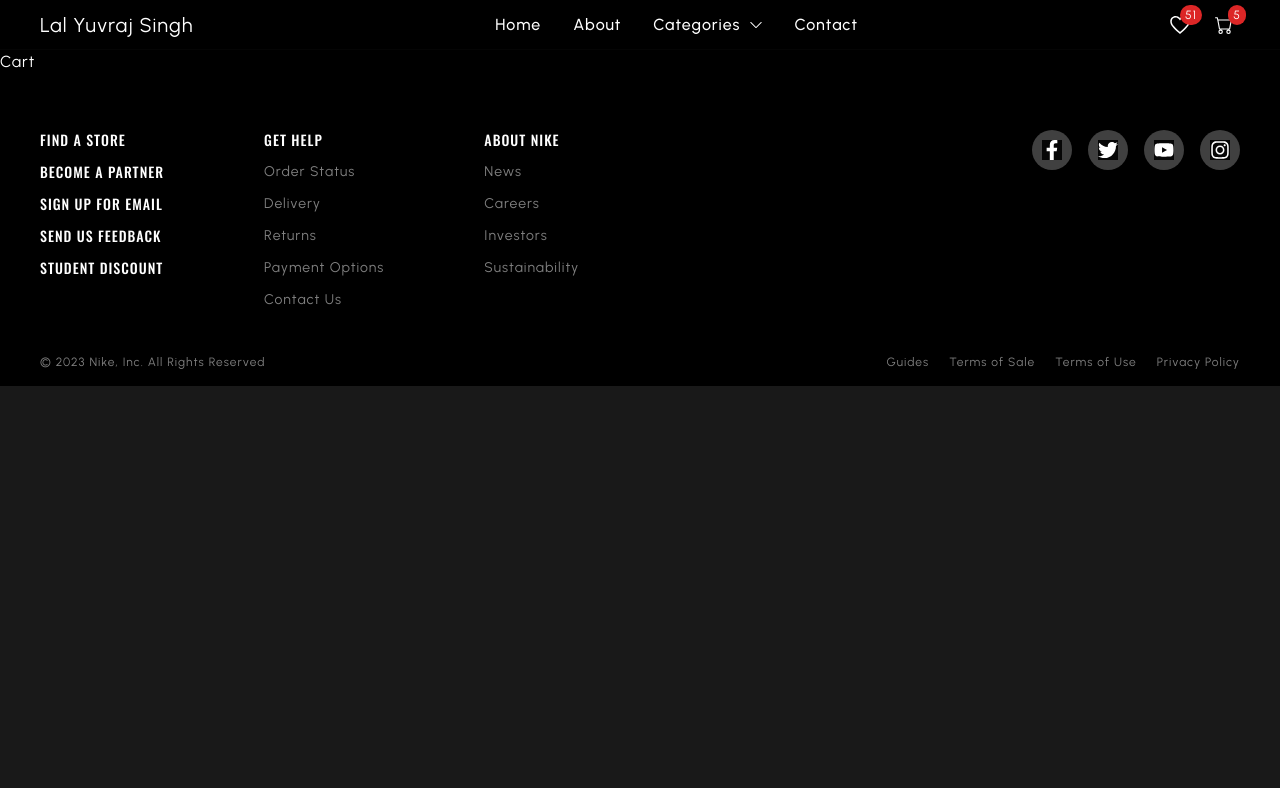
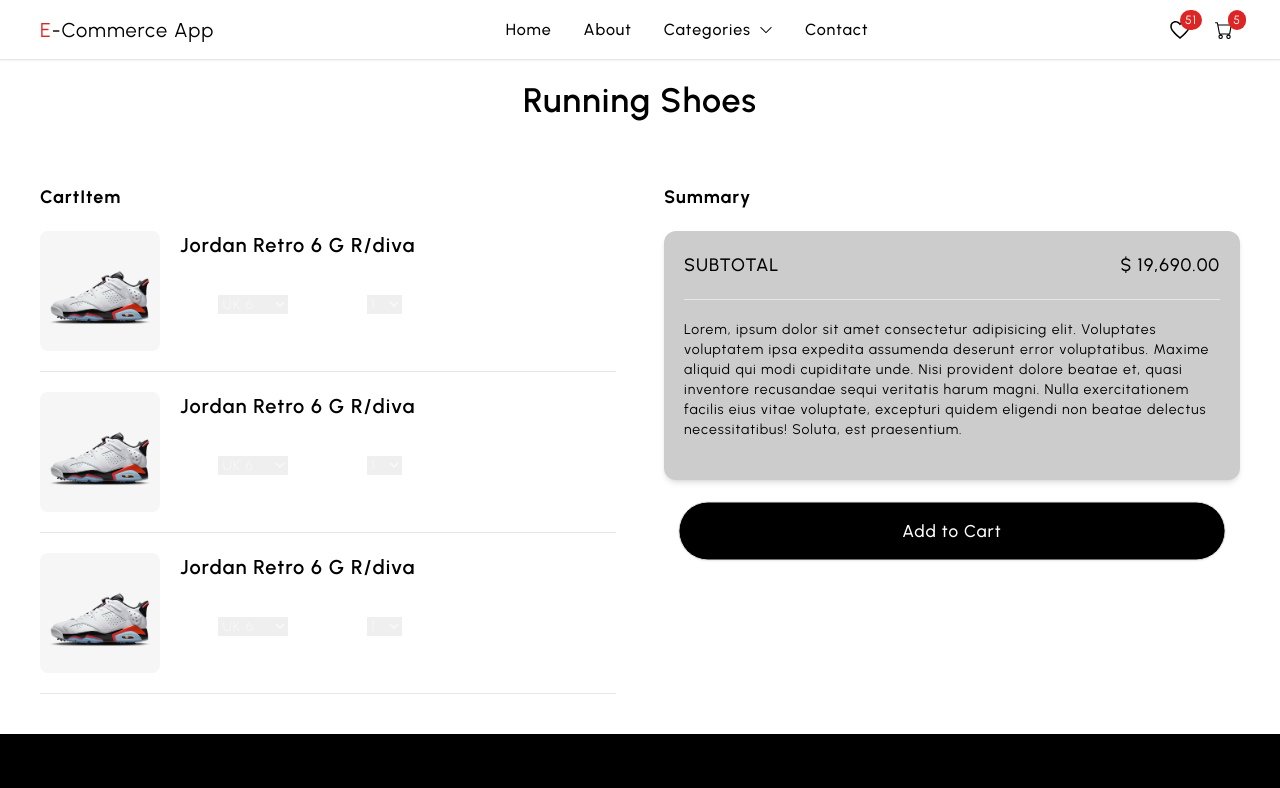
Before and after one commit to lalyuvrajsingh/ecommerce-site, a Next.js app in the folder ecommerce-site/: page /cart in a window 1280 px wide. Shown: the top 788 px of the page. Built offline with nearby package versions, Linux system fonts and the light colour scheme.

Commit message:
Starting with backend

```diff
--- /dev/null
+++ b/ecommerce-site/components/CartItem.js
@@ -0,0 +1,87 @@
+import React from 'react';
+import {RiDeleteBin6Line} from 'react-icons/ri'
+
+
+const CartItem = () => {
+    return (
+        <div className="flex py-5 gap-3 md:gap-5 border-b">
+            <div className="shrink-0 aspect-square w-[50px]  md:w-[120px]">
+                <img src="/assets/product-1.webp" className='rounded-lg'/>
+            </div>
+
+            <div className="w-full flex flex-col">
+                <div className="flex flex-col md:flex-row justify-between">
+                {/* PRODUCT TITLE */}
+                    <div className="text-lg md:text-xl font-semibold Otext-black/[0.8]">
+                        Jordan Retro 6 G R/diva
+                    </div>
+
+                    <div className="text-sm md:text-md font-medium text-white/[0.65] block md:hidden">
+                        Men&apos;s Golf Shoes
+                    </div>
+
+                    <div className="text-sm md:text-md font-medium text-white/[0.65] mt-2">
+                        MRP : $ 19,695.00
+                    </div>
+
+                </div>
+
+                <div className="text-sm md:text-md font-medium text-white/[0.65] block">
+                        Men&apos;s Golf Shoes
+                </div>
+
+                <div className="flex items-center justify-between mt-4">
+                    <div className="flex items-center gap-2 m:gap-10 Otext-black/[0.5] text-sm md:text-md">
+                        <div className='flex items-center gap-1'>
+                            <div className="font-semibold text-white/[0.5]">Size:</div>
+                            <select className='text-white/[0.5] hover:text-white' >
+                                <option value="1">UK 6</option>
+                                <option value="2">UK 6.5</option>
+                                <option value="3">UK 7</option>
+                                <option value="4">UK 7.5</option>
+                                <option value="5">UK 8</option>
+                                <option value="6">UK 8.5</option>
+                                <option value="7">UK 9</option>
+                                <option value="8">UK 9.5</option>
+                                <option value="9">UK 10</option>
+                                <option value="10">UK 10.5</option>
+                                <option value="11">UK 11</option>
+                            </select>
+                        </div>
+
+
+                        <div className='flex items-center gap-1'>
+                            <div className="font-semibold text-white/[0.5]">Quantity:</div>
+                            <select className='text-white/[0.5] hover:text-white' >
+                                <option value="1">1</option>
+                                <option value="2">2</option>
+                                <option value="3">3</option>
+                                <option value="4">4</option>
+                                <option value="5">5</option>
+                                <option value="6">6</option>
+                                <option value="7">7</option>
+                                <option value="8">8</option>
+                                <option value="9">9</option>
+                                <option value="10">10</option>
+                                <option value="11">11</option>
+                            </select>
+                        </div>
+
+
+                    </div>
+
+                    <RiDeleteBin6Line className="cursor-pointer text-white/[0.5]
+                        hover:text-white text-[16px] md:text-[20px]" />
+
+                </div>
+
+            </div>
+
+
+
+
+        </div>
+    );
+}
+
+export default CartItem;
--- a/ecommerce-site/components/Header.js
+++ b/ecommerce-site/components/Header.js
@@ -21,7 +21,7 @@
                 if(window.scrollY < LastScrollY){
                     setShow("-translate-y-[80px]")
                 }else{
-                    setShow('shadow-sm shadow-white/[0.5]')
+                    setShow('shadow-xl')
                 }
 
             }else{
@@ -38,12 +38,12 @@
         }, [LastScrollY]);
 
     return (
-        <header className={`w-full h-[50px] md:h-[80px]] border-b border-white/[0.2] flex items-center justify-between z-20 sticky top-0 transition-transform duration-300 ${Show} `}>
+        <header className={`w-full h-[60px] md:h-[80px]] border-b shadow-sm border-black/[0.1] bg-white flex items-center justify-between z-20 sticky top-0 transition-transform duration-300 ${Show} `}>
 
         <Wrapper className='h-[60px] flex justify-between items-center'>
 
             <Link href={'/'}>
-                <h1 className='text-xl'>Lal Yuvraj Singh</h1>
+                <h1 className='text-xl'><span className='text-red-600'>E</span>-Commerce App</h1>
             </Link>
 
             <Menu ShowCatMenu = {ShowCatMenu} setShowCatMenu = {setShowCatMenu}/>
--- a/ecommerce-site/components/HeroBanner.js
+++ b/ecommerce-site/components/HeroBanner.js
@@ -5,14 +5,15 @@
 
 const HeroBanner = () => {
     return (
-        <div className='relative text-white text-[20px] w-full h-fit  max-w-[800px]  mx-auto'>
+        <div className='relative shadow-xl rounded-xl text-white text-[20px] w-full h-fit my-10  max-w-[800px]  mx-auto'>
             <Carousel
             autoPlay={true}
             infiniteLoop={true}
+            showStatus={false}
             showThumbs={false}
             showIndicators={false}>
                 <div className=''>
-                    <img src="/yuvi_a_boy_sitting_on_a_chair_and_table_laptop_on_the_table_and_c358dc85-2291-4c26-ad8d-71c42c68e604.png"
+                    <img src="/assets/slide-2.png"
                         className='aspect-[16/10] md:aspect-auto object-cover max-h-[400px] rounded-xl'
                     />
                     <div className="px-[15px] md:px-[40px] py-[5px] md:py-[5px] font-oswald absolute bottom-[15px] md:bottom-[10px] left-2 Otext-black/[0.9] text-[15px] md:teft-[30px] uppercase bg-white text-black rounded-lg font-medium cursor-pointer hover:opacity-90">
@@ -20,14 +21,14 @@
                     </div>
                 </div>
                 <div>
-                    <img src="/yuvi_a_boy_watching_his_big_dreams_boy_is_facing_his_back_to_th_dc017fbc-1491-4f46-949a-d429f878cd5d.png"
+                    <img src="/assets/slide-3.png"
                     className='aspect-[16/10] md:aspect-auto object-cover max-h-[400px] rounded-xl'/>
                     <div className="px-[15px] md:px-[40px] py-[5px] md:py-[5px] font-oswald absolute bottom-[15px] md:bottom-[10px] left-2 Otext-black/[0.9] text-[15px] md:teft-[30px] uppercase bg-white text-black rounded-lg font-medium cursor-pointer hover:opacity-90">
                         Shop Now
                     </div>
                 </div>
                 <div>
-                    <img src="/yuvi_a_landscape_image_of_a_boy_in_his_crazy_and_futuristic_des_7b3dcc6e-1d5b-4cec-8975-a290151f2600.png"
+                    <img src="/assets/slide-1.png"
                     className='aspect-[16/10] md:aspect-auto object-cover max-h-[400px] rounded-xl'
                     />
                     <div className="px-[15px] md:px-[40px] py-[5px] md:py-[5px] font-oswald absolute bottom-[15px] md:bottom-[10px] left-2 Otext-black/[0.9] text-[15px] md:teft-[30px] uppercase bg-white text-black rounded-lg font-medium cursor-pointer hover:opacity-90">
--- a/ecommerce-site/components/Menu.js
+++ b/ecommerce-site/components/Menu.js
@@ -19,7 +19,7 @@
 
 
     return (
-        <div className='hidden md:flex items-center gap-8 font-medium text-white list-none'>
+        <div className='hidden md:flex items-center gap-8 font-medium  list-none'>
         {data.map((item)=>{
             return (
             <React.Fragment key={item.id}>
--- a/ecommerce-site/components/ProductDetailsCarousel.js
+++ b/ecommerce-site/components/ProductDetailsCarousel.js
@@ -4,7 +4,7 @@
 
 const ProductDetailsCarousel = () => {
     return (
-        <div className='text-white text-[20px] w-full max-w-[1360px] max-auto sticky top-[50px]'>
+        <div className='text-white text-[20px] w-full  max-w-[1360px] max-auto sticky top-[50px]'>
             <Carousel
             autoPlay={true}
             infiniteLoop={true}
@@ -14,7 +14,7 @@
             showThumbs={true}
             showIndicators={false}
             className='productCarousel'>
-            <img src="/assets/p1.png" alt="" />
+            <img src="/assets/p1.png" className='shadow-lg' alt="" />
             <img src="/assets/p2.png" alt="" />
             <img src="/assets/p3.png" alt="" />
             <img src="/assets/p4.png" alt="" />
--- a/ecommerce-site/pages/cart.js
+++ b/ecommerce-site/pages/cart.js
@@ -1,9 +1,55 @@
 import React from 'react';
+import Wrapper from '@/components/Wrapper';
+import CartItem from '@/components/CartItem';
 
 const Cart = () => {
     return (
         <div>
-            Cart
+            <Wrapper>
+
+                <div className="text-center max-w-[800px] mx-auto mt-8 md:mt-0">
+                    <div className="text-[28px] md:text-[34px]  my-5 font-semibold leading-tight">
+                        Running Shoes
+                    </div>
+                </div>
+
+                <div className="flex flex-col lg:flex-row gap-12 py-10">
+                    <div className='flex-[2]'>
+                    <div className='text-lg font-bold'>
+                        CartItem
+                    </div>
+                    <CartItem/>
+                    <CartItem/>
+                    <CartItem/>
+                    </div>
+                    <div className='flex-[2]'>
+                    <div className='text-lg font-bold'>
+                        Summary
+                    </div>
+
+                    <div className="p-5 my-5 text-black shadow-md bg-black/[0.2] rounded-xl">
+                        <div className="flex justify-between  text-black  ">
+                            <div className="text-md md:text-lg  text-black  font-medium">SUBTOTAL</div>
+                            <div className="text-md md:text-lg  text-black  font-medium">$ 19,690.00</div>
+                        </div>
+                        <div className="text-sm md: text-md py-5  text-black border-t mt-5">
+                            Lorem, ipsum dolor sit amet consectetur adipisicing elit. Voluptates voluptatem ipsa expedita assumenda deserunt error voluptatibus. Maxime aliquid qui modi cupiditate unde. Nisi provident dolore beatae et, quasi inventore recusandae sequi veritatis harum magni. Nulla exercitationem facilis eius vitae voluptate, excepturi quidem eligendi non beatae delectus necessitatibus! Soluta, est praesentium.
+                        </div>
+                    </div>
+
+                    <button className="w-full py-4 rounded-full border bg-black text-white shadow-sm Obg-black text-lg font-medium transition-transform active: scale-95 mb-3
+                    hover:opacity-75">
+                    Add to Cart
+                    </button>
+
+                    </div>
+                </div>
+
+
+            </Wrapper>
+
+
+
         </div>
     );
 }
--- a/ecommerce-site/styles/globals.css
+++ b/ecommerce-site/styles/globals.css
@@ -19,8 +19,7 @@
 padding: 0;
 box-sizing: border-box;
 letter-spacing: 1px;
-background-color:rgba(0, 0, 0, 0.9);
-color: white;
+
 }
 
 
```
Also changed, not shown: ecommerce-site/pages/product/[slug].js (+21 -21 lines).
